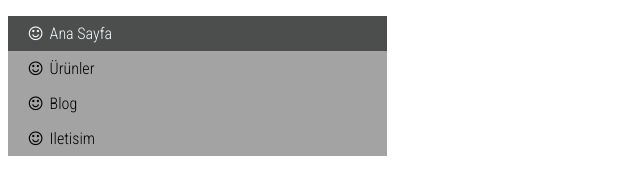
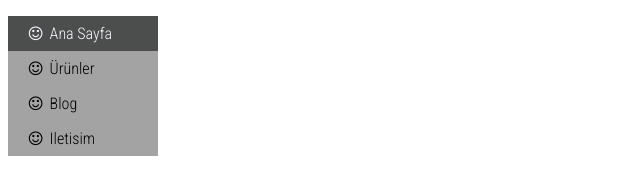
Before and after one commit to olcay-elt/menu-example, a plain HTML site: page index.html in a window 1280 px wide. Shown: the whole page, without its empty margins (0-640 px from the left). Drawn offline with Linux system fonts and the light colour scheme.

Commit message:
decrease list item width

```diff
--- a/font.css
+++ b/font.css
@@ -1,7 +1,7 @@
 ul {
     line-height: 35px;
     background-color: #a3a3a3;
-    width: 30%;
+    width: 150px;
     font-family: 'Roboto Condensed', sans-serif;
     padding: 0;
     text-align: left;
```
